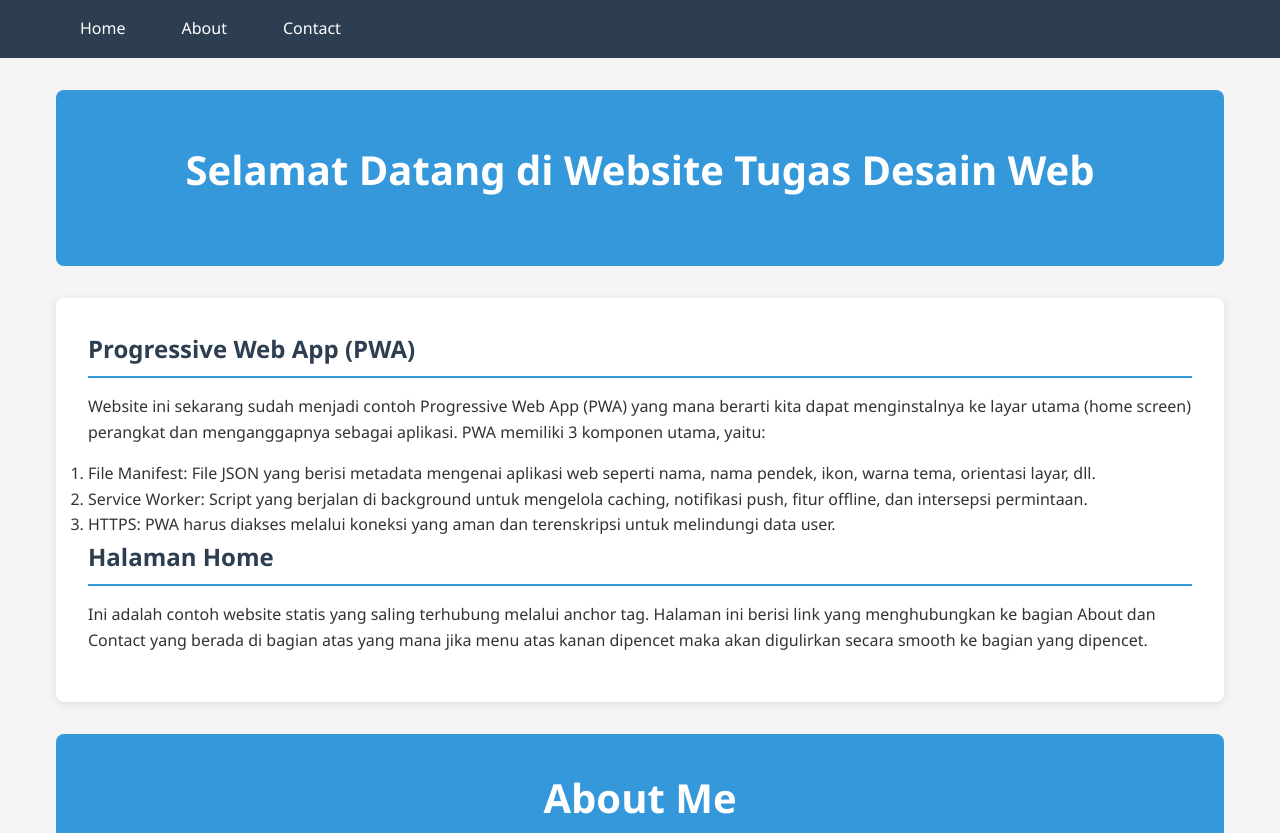
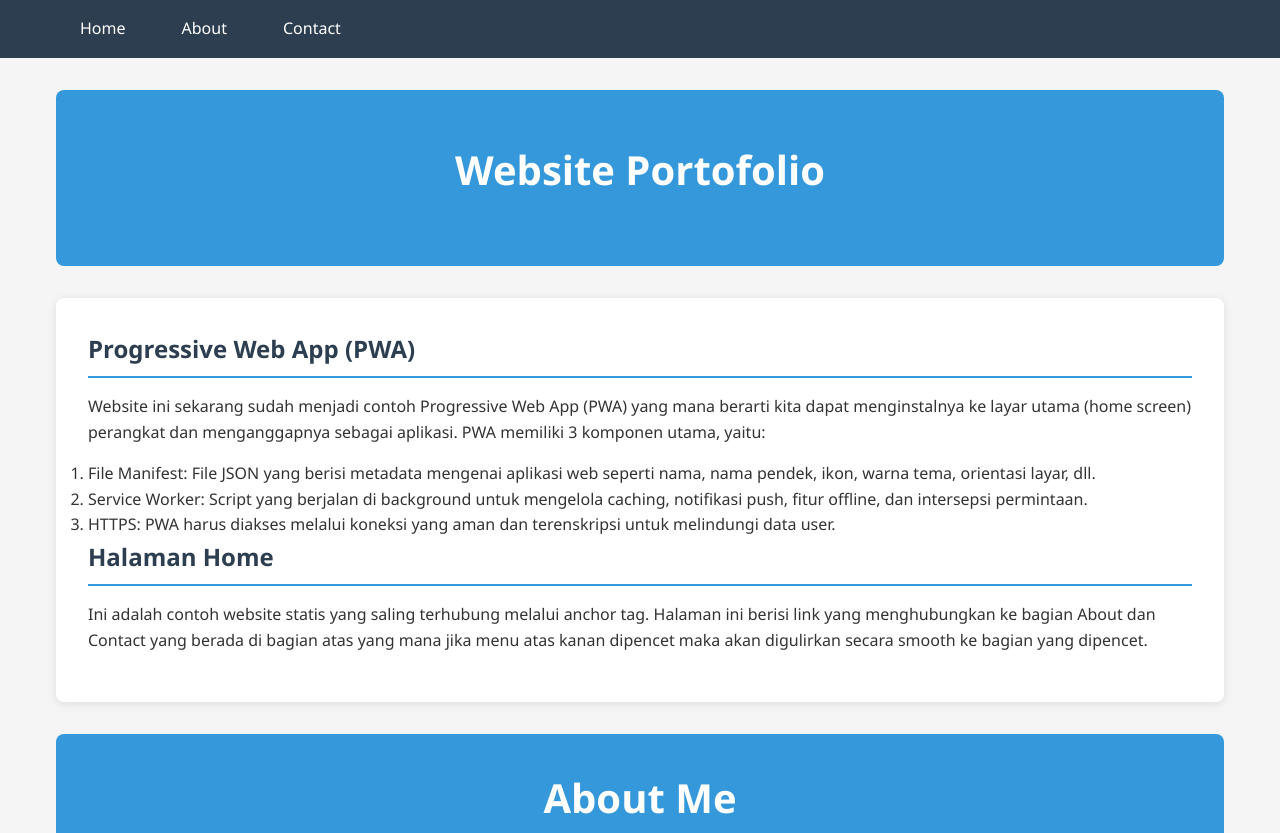
Before and after one commit to sonicmortis/tugas-desain-web, a plain HTML site: page index.html in a window 1280 px wide. Shown: the top 833 px of the page. Drawn offline with Linux system fonts and the light colour scheme.

Commit message:
Update index.html

```diff
--- a/index.html
+++ b/index.html
@@ -21,7 +21,7 @@
 
     <div class="container" id="home">
         <section class="hero">
-            <h1>Selamat Datang di Website Tugas Desain Web</h1>
+            <h1>Website Portofolio</h1>
         </section>
 
         <section class="content">
```
